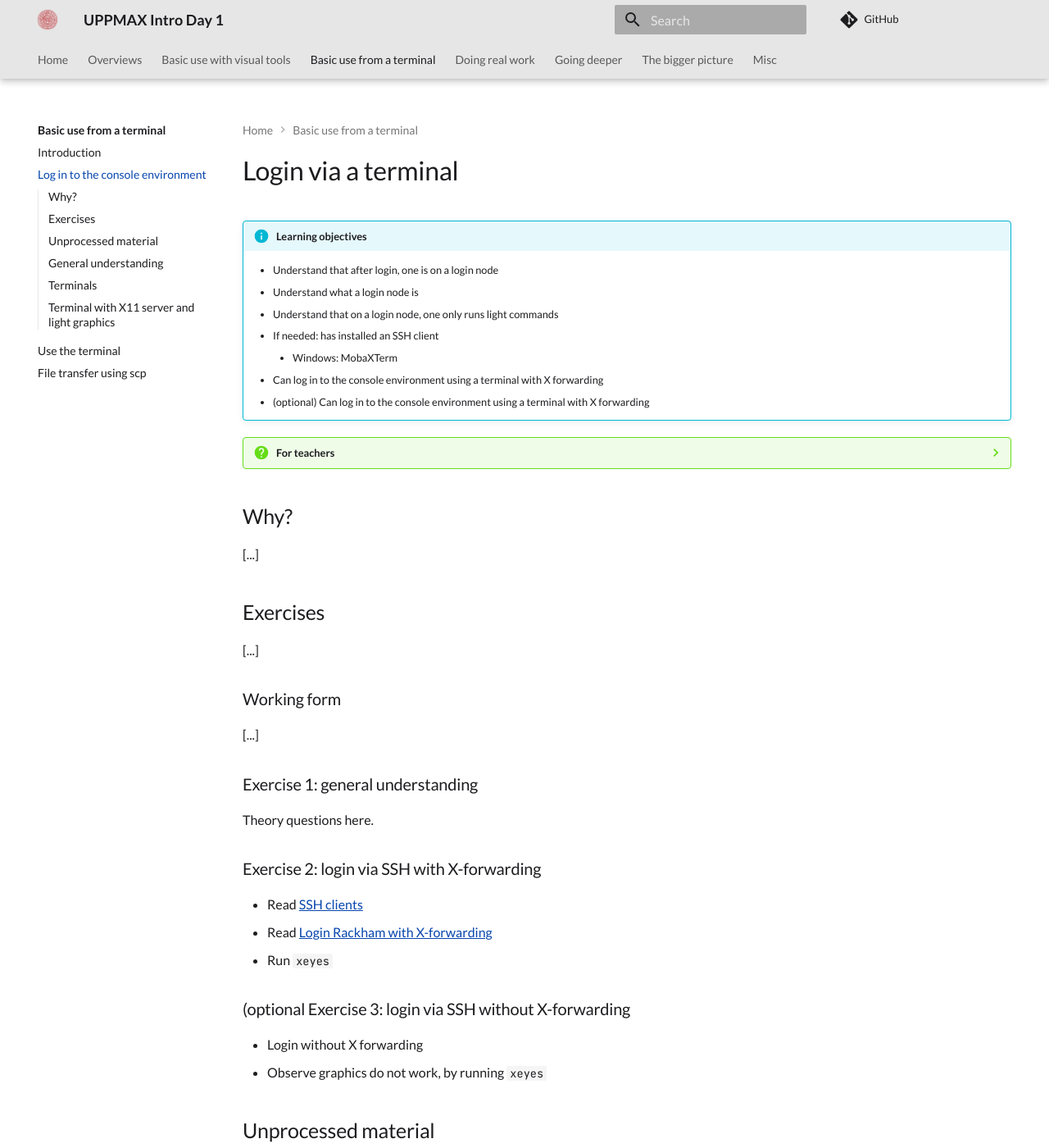
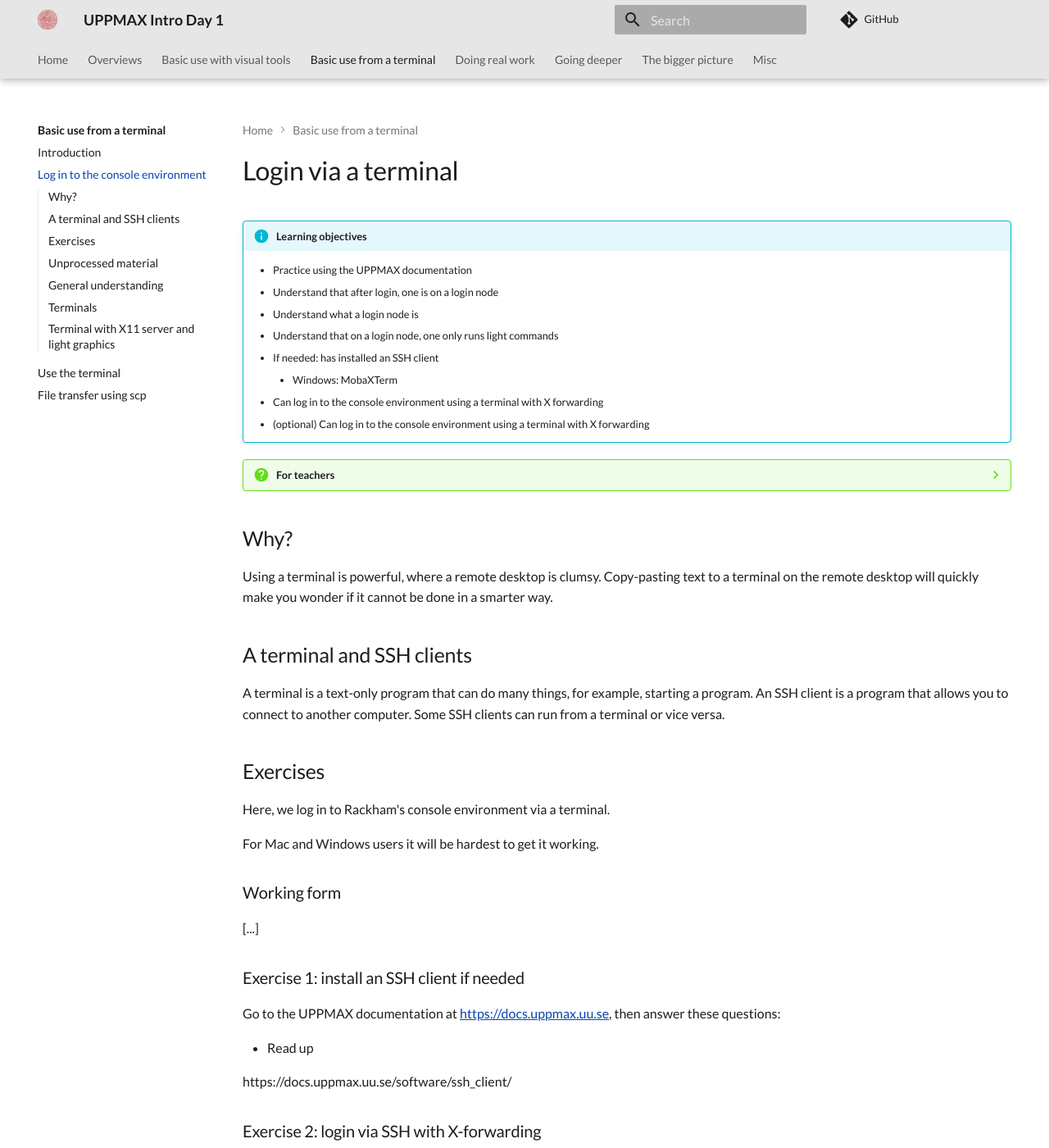
Before and after one commit to UPPMAX/uppmax_intro_day_1, an MkDocs documentation site: the page built from docs/sessions/login_console.md, in a window 1280 px wide and 1400 px high. Shown: the whole window at 82% size. Built offline with MkDocs 1.6.1 and Material for MkDocs 9.7.7, drawn with Linux system fonts in a browser that asks for light colours; comment, search, counter and statistics services are not loaded.

Commit message:
Progress

```diff
--- a/docs/sessions/login_console.md
+++ b/docs/sessions/login_console.md
@@ -2,6 +2,7 @@
 
 !!!- info "Learning objectives"
 
+    - Practice using the UPPMAX documentation
     - Understand that after login, one is on a login node
     - Understand what a login node is
     - Understand that on a login node, one only runs light commands
@@ -47,25 +48,44 @@
 
     Prior questions:
 
-    - [...]
-
+    - What is a console environment?
+    - What is a terminal?
+    - What is SSH?
+    - What is an SSH client?
+    - Do you know any SSH clients?
 
 ## Why?
 
-[...]
+Using a terminal is powerful, where a remote desktop is clumsy.
+Copy-pasting text to a terminal on the remote desktop
+will quickly make you wonder if it cannot be done in a smarter way.
 
+## A terminal and SSH clients
+
+A terminal is a text-only program that can do many things, for example,
+starting a program.
+An SSH client is a program that allows you to connect to another computer.
+Some SSH clients can run from a terminal or vice versa.
 
 ## Exercises
 
-[...]
+Here, we log in to Rackham's console environment via a terminal.
+
+For Mac and Windows users it will be hardest to get it working.
 
 ### Working form
 
 [...]
 
-### Exercise 1: general understanding
+### Exercise 1: install an SSH client if needed
 
-Theory questions here.
+Go to the UPPMAX documentation at [https://docs.uppmax.uu.se](https://docs.uppmax.uu.se),
+then answer these questions:
+
+- Read up
+
+
+https://docs.uppmax.uu.se/software/ssh_client/
 
 ### Exercise 2: login via SSH with X-forwarding
 
```
Also changed, not shown: docs/sessions/login_remote_desktop.md (+0 -1 lines).
